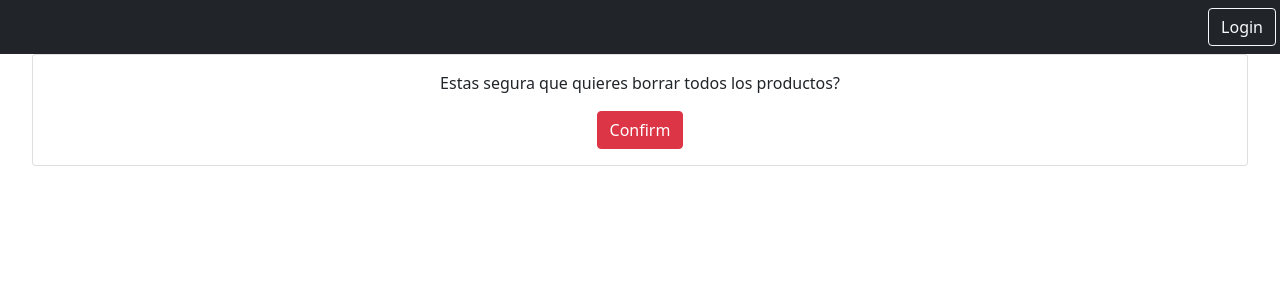
After one commit to adrianvh33/inventario, a Django app: page /productos/eliminarTodo in a window 1280 px wide. The commit adds this page. Shown: the top 300 px of the page. Run offline with Django 4.2, Linux system fonts and the light colour scheme.

Commit message:
Se agrega elliminar todos

```diff
--- /dev/null
+++ b/producto/templates/productos/productos_delete_all.html
@@ -0,0 +1,7 @@
+{% extends "base.html" %}
+{% block content%}
+<form method="post">{% csrf_token %}
+    <p> Estas segura que quieres borrar todos los productos?</p>
+    <input type="submit" class="btn btn-danger" value="Confirm"/>
+</form>
+{% endblock %}
--- a/producto/urls.py
+++ b/producto/urls.py
@@ -9,4 +9,5 @@ urlpatterns = [
     path('productos/<int:pk>/eliminar', views.ProductosDeleteView.as_view(),name='productos.delete'),
     path('productos/importar', views.importar,name='productos.importar'),
     path('productos/reporte', views.reporte,name='productos.reporte'),
+    path('productos/eliminarTodo', views.deleteAll,name='productos.deleteAll'),
 ]
--- a/producto/views.py
+++ b/producto/views.py
@@ -131,3 +131,9 @@ def reporte(request):
         i += 1
     wb.save(response)
     return response
+
+def deleteAll(request):
+    if request.method == 'POST':
+        Producto.objects.all().delete()
+        return HttpResponseRedirect(reverse('productos.list'))
+    return render(request,'productos/productos_delete_all.html', {})
--- a/static/templates/base.html
+++ b/static/templates/base.html
@@ -16,7 +16,6 @@
           <a href="{% url 'productos.reporte'%}" class="btn btn-outline-light me-1">Reporte</a>
           <a href="{% url 'productos.importar'%}" class="btn btn-outline-light me-1">Importar</a>
           <a href="{% url 'productos.list'%}" class="btn btn-outline-light me-1">Productos</a>
-          <a href="{% url 'productos.new'%}" class="btn btn-outline-light me-1">Crear</a>
           <a href="{% url 'logout'%}" class="btn btn-outline-light me-1">Logout</a>
           {% else %}
           <a href="{% url 'login'%}" class="btn btn-outline-light me-1">Login</a>
```
Also changed, not shown: producto/templates/productos/productos_list.html (+8 -6 lines), db.sqlite3, static/css/style.css (line endings or trailing spaces).
